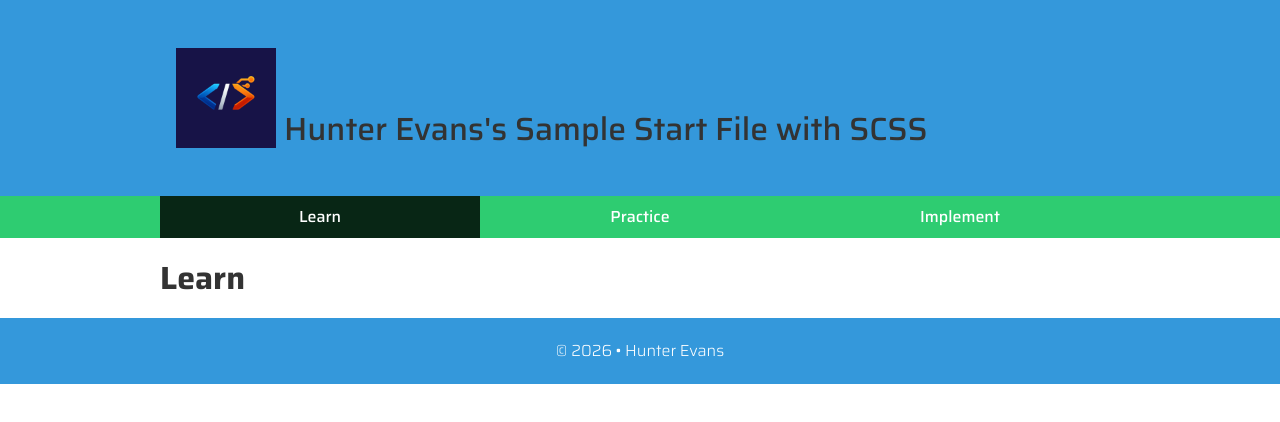
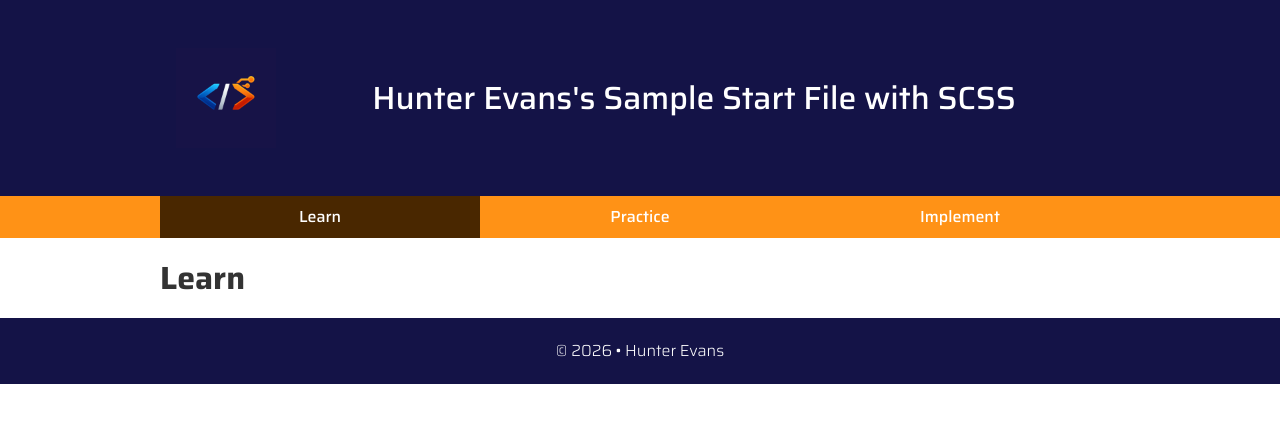
Before and after one commit to hunterevans06/My-Responsive-Start-File-master, a website: page index.html in a window 1280 px wide. Drawn offline with Linux system fonts and the light colour scheme.

Commit message:
Style changes

```diff
--- a/scss/_small.scss
+++ b/scss/_small.scss
@@ -23,6 +23,10 @@ body{
     background-color: $primaryColor;
     padding: $gutter;
     text-align: center;
+    color: white;
+    h1{
+        margin: auto;
+    }
 }
 header {
     display: flex;
--- a/scss/_variables.scss
+++ b/scss/_variables.scss
@@ -1,5 +1,6 @@
-$primaryColor: #3498db;
-$secondaryColor: #2ecc71;
+$primaryColor: #141347;
+$secondaryColor: #ff9216;
+$accentColor: #ff9a17;
 $fontColor: #333;
 
 $defaultFont: 'Saira', sans-serif;
```
Also changed, not shown: css/styles.css, scss/styles.css, 1 other file.
